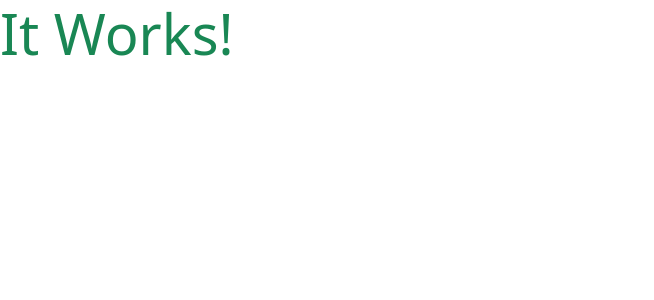
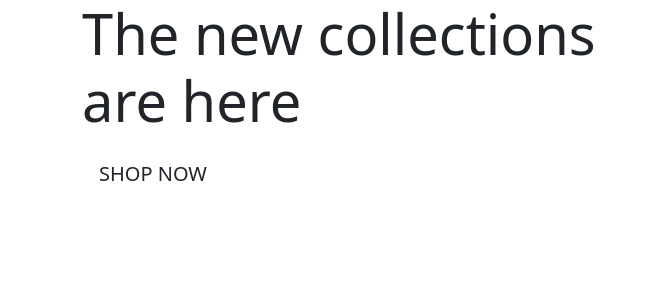
Before and after one commit to adnanmuhtadi/boutique_ado_v1, a Django app: page / in a window 1280 px wide. Shown: the top 300 px of the page, without its empty margins (0-654 px from the left). Run offline with Django 3.2, Linux system fonts and the light colour scheme.

Commit message:
Added homepage content

```diff
--- a/home/templates/home/index.html
+++ b/home/templates/home/index.html
@@ -2,5 +2,18 @@
 {% load static %}
 
 {% block content %}
-    <h1 class="display-4 text-success">It Works!</h1>
+    <div class="container h-100">
+        <div class="row h-100">
+            <div class="col-7 col-md-6 my-auto">
+                <h1 class="display-4 logo-font text-black">
+                    The new collections are here
+                </h1>
+                <div>
+                    <h4>
+                        <a href="" class="shop-now-button btn btn-lg rounded-0 text-uppercase py-3">Shop Now</a>
+                    </h4>
+                </div>
+            </div>
+        </div>
+    </div>
 {% endblock %}
```
